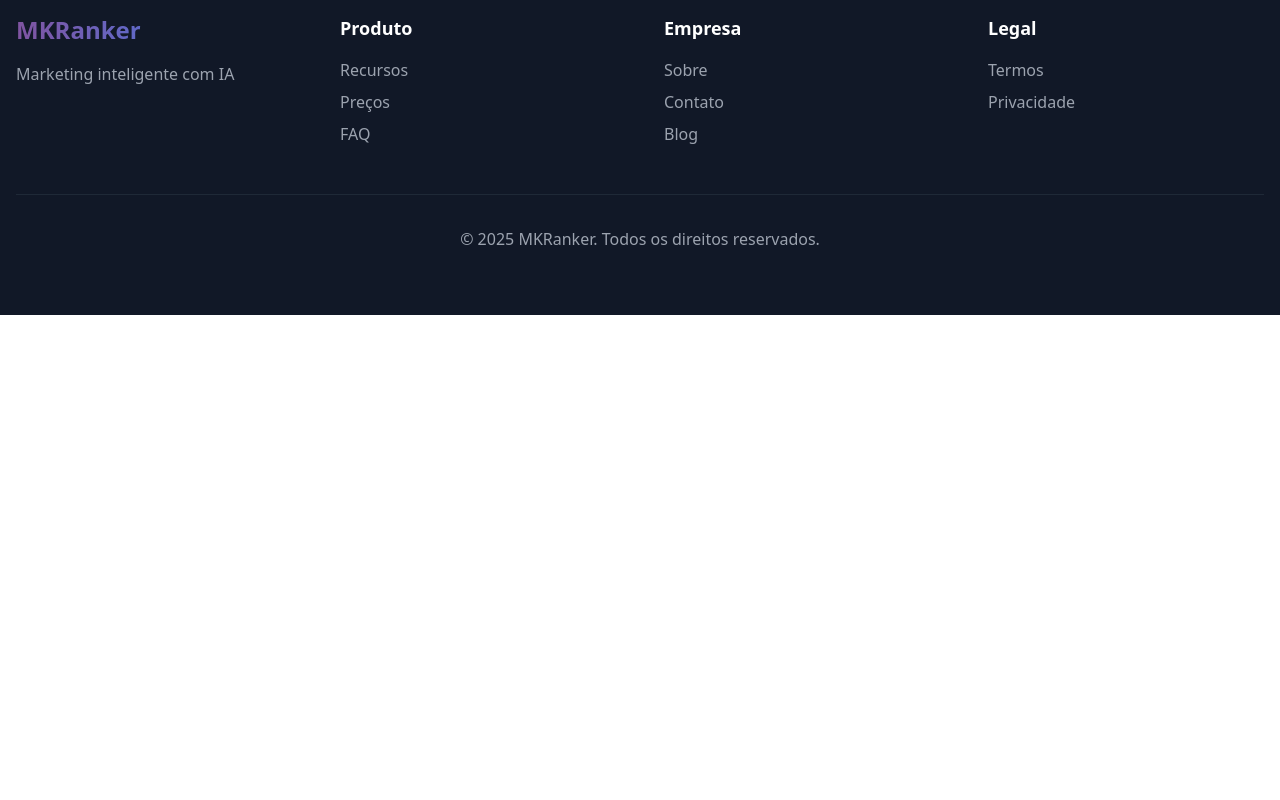
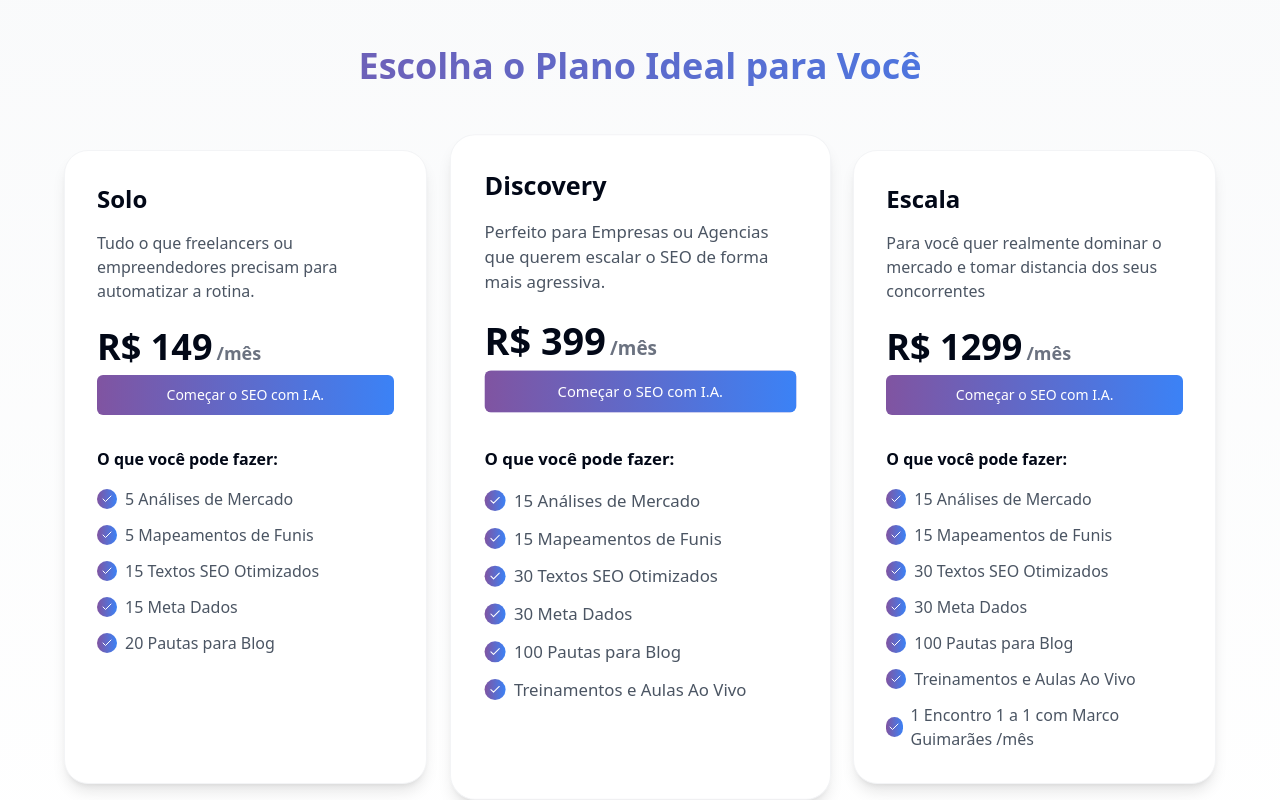
Before and after one commit to marconez777/mkranker-ai-nexus, a React (Vite) app: page / in a window 1280 px wide. Shown: the part 2620-3420 px from the top of the page. Before the commit the page ends 2935 px from the top, so only its background shows below. Built offline with nearby package versions, Linux system fonts and the light colour scheme.

Commit message:
feat: Add plans section to home page
Implement the plans section on the home page, based on the provided image and information.

```diff
--- a/src/pages/HomePage.tsx
+++ b/src/pages/HomePage.tsx
@@ -1,10 +1,10 @@
 import { Button } from "@/components/ui/button";
 import { useNavigate } from "react-router-dom";
-import { Search, FileText, Target, KeySquare, FileCheck, ShoppingBag, BookOpen, Tags } from "lucide-react";
+import { Search, FileText, Target, KeySquare, FileCheck, ShoppingBag, BookOpen, Tags, Check } from "lucide-react";
+
 const HomePage = () => {
   const navigate = useNavigate();
   return <div className="min-h-screen bg-gradient-to-b from-white to-gray-50">
-      {/* Hero Section with improved gradient and spacing */}
     <header className="container mx-auto px-4 py-6">
       <nav className="flex items-center justify-between">
         <div className="text-2xl font-bold bg-gradient-to-r from-mkranker-purple to-mkranker-blue bg-clip-text text-transparent">
@@ -34,7 +34,6 @@ const HomePage = () => {
       </div>
     </section>
 
-      {/* Features Section with improved cards */}
     <section className="py-24 bg-gradient-to-b from-gray-50 to-white">
       <div className="container mx-auto px-4">
         <h2 className="text-4xl font-bold text-center mb-16 bg-gradient-to-r from-mkranker-purple to-mkranker-blue bg-clip-text text-transparent">
@@ -42,7 +41,6 @@ const HomePage = () => {
         </h2>
 
         <div className="grid md:grid-cols-4 gap-8">
-            {/* Feature cards with hover effects */}
           <div className="bg-white p-8 rounded-2xl shadow-lg hover:shadow-xl transition-all duration-300 transform hover:-translate-y-1">
             <div className="w-14 h-14 bg-gradient-to-br from-mkranker-purple to-mkranker-blue rounded-xl flex items-center justify-center mb-6">
               <Target className="h-7 w-7 text-white" />
@@ -110,7 +108,6 @@ const HomePage = () => {
       </div>
     </section>
 
-      {/* Integration Section with glass-effect cards */}
     <section className="py-24 bg-gradient-to-b from-white to-gray-50">
       <div className="container mx-auto px-4 text-center">
         <h2 className="text-4xl font-bold mb-6 bg-gradient-to-r from-mkranker-purple to-mkranker-blue bg-clip-text text-transparent">
@@ -140,7 +137,6 @@ const HomePage = () => {
       </div>
     </section>
 
-      {/* CTA Section with improved gradient */}
     <section className="py-24 bg-gradient-to-r from-mkranker-purple to-mkranker-blue text-white">
       <div className="container mx-auto px-4 text-center">
         <h2 className="text-4xl font-bold mb-6">Pronto para transformar seu marketing?</h2>
@@ -153,7 +149,175 @@ const HomePage = () => {
       </div>
     </section>
 
-      {/* Footer with improved layout */}
+    <section className="py-24 bg-gradient-to-b from-gray-50 to-white">
+      <div className="container mx-auto px-4">
+        <h2 className="text-4xl font-bold text-center mb-16 bg-gradient-to-r from-mkranker-purple to-mkranker-blue bg-clip-text text-transparent">
+          Escolha o Plano Ideal para Você
+        </h2>
+
+        <div className="grid md:grid-cols-3 gap-8 max-w-6xl mx-auto">
+          <div className="bg-white p-8 rounded-3xl shadow-lg hover:shadow-xl transition-all duration-300 border border-gray-100 flex flex-col">
+            <h3 className="text-2xl font-bold mb-4">Solo</h3>
+            <p className="text-gray-600 mb-6">Tudo o que freelancers ou empreendedores precisam para automatizar a rotina.</p>
+            <div className="text-4xl font-bold mb-2 flex items-end">
+              R$ 149<span className="text-lg text-gray-500 ml-1">/mês</span>
+            </div>
+            <Button
+              className="bg-gradient-to-r from-mkranker-purple to-mkranker-blue hover:opacity-90 text-white w-full mb-8"
+              onClick={() => navigate("/register")}
+            >
+              Começar o SEO com I.A.
+            </Button>
+            <h4 className="font-semibold mb-4">O que você pode fazer:</h4>
+            <ul className="space-y-3 flex-grow">
+              <li className="flex items-center gap-2 text-gray-600">
+                <div className="w-5 h-5 rounded-full bg-gradient-to-r from-mkranker-purple to-mkranker-blue flex items-center justify-center">
+                  <Check className="h-3 w-3 text-white" />
+                </div>
+                5 Análises de Mercado
+              </li>
+              <li className="flex items-center gap-2 text-gray-600">
+                <div className="w-5 h-5 rounded-full bg-gradient-to-r from-mkranker-purple to-mkranker-blue flex items-center justify-center">
+                  <Check className="h-3 w-3 text-white" />
+                </div>
+                5 Mapeamentos de Funis
+              </li>
+              <li className="flex items-center gap-2 text-gray-600">
+                <div className="w-5 h-5 rounded-full bg-gradient-to-r from-mkranker-purple to-mkranker-blue flex items-center justify-center">
+                  <Check className="h-3 w-3 text-white" />
+                </div>
+                15 Textos SEO Otimizados
+              </li>
+              <li className="flex items-center gap-2 text-gray-600">
+                <div className="w-5 h-5 rounded-full bg-gradient-to-r from-mkranker-purple to-mkranker-blue flex items-center justify-center">
+                  <Check className="h-3 w-3 text-white" />
+                </div>
+                15 Meta Dados
+              </li>
+              <li className="flex items-center gap-2 text-gray-600">
+                <div className="w-5 h-5 rounded-full bg-gradient-to-r from-mkranker-purple to-mkranker-blue flex items-center justify-center">
+                  <Check className="h-3 w-3 text-white" />
+                </div>
+                20 Pautas para Blog
+              </li>
+            </ul>
+          </div>
+
+          <div className="bg-white p-8 rounded-3xl shadow-lg hover:shadow-xl transition-all duration-300 border border-gray-100 flex flex-col transform scale-105">
+            <h3 className="text-2xl font-bold mb-4">Discovery</h3>
+            <p className="text-gray-600 mb-6">Perfeito para Empresas ou Agencias que querem escalar o SEO de forma mais agressiva.</p>
+            <div className="text-4xl font-bold mb-2 flex items-end">
+              R$ 399<span className="text-lg text-gray-500 ml-1">/mês</span>
+            </div>
+            <Button
+              className="bg-gradient-to-r from-mkranker-purple to-mkranker-blue hover:opacity-90 text-white w-full mb-8"
+              onClick={() => navigate("/register")}
+            >
+              Começar o SEO com I.A.
+            </Button>
+            <h4 className="font-semibold mb-4">O que você pode fazer:</h4>
+            <ul className="space-y-3 flex-grow">
+              <li className="flex items-center gap-2 text-gray-600">
+                <div className="w-5 h-5 rounded-full bg-gradient-to-r from-mkranker-purple to-mkranker-blue flex items-center justify-center">
+                  <Check className="h-3 w-3 text-white" />
+                </div>
+                15 Análises de Mercado
+              </li>
+              <li className="flex items-center gap-2 text-gray-600">
+                <div className="w-5 h-5 rounded-full bg-gradient-to-r from-mkranker-purple to-mkranker-blue flex items-center justify-center">
+                  <Check className="h-3 w-3 text-white" />
+                </div>
+                15 Mapeamentos de Funis
+              </li>
+              <li className="flex items-center gap-2 text-gray-600">
+                <div className="w-5 h-5 rounded-full bg-gradient-to-r from-mkranker-purple to-mkranker-blue flex items-center justify-center">
+                  <Check className="h-3 w-3 text-white" />
+                </div>
+                30 Textos SEO Otimizados
+              </li>
+              <li className="flex items-center gap-2 text-gray-600">
+                <div className="w-5 h-5 rounded-full bg-gradient-to-r from-mkranker-purple to-mkranker-blue flex items-center justify-center">
+                  <Check className="h-3 w-3 text-white" />
+                </div>
+                30 Meta Dados
+              </li>
+              <li className="flex items-center gap-2 text-gray-600">
+                <div className="w-5 h-5 rounded-full bg-gradient-to-r from-mkranker-purple to-mkranker-blue flex items-center justify-center">
+                  <Check className="h-3 w-3 text-white" />
+                </div>
+                100 Pautas para Blog
+              </li>
+              <li className="flex items-center gap-2 text-gray-600">
+                <div className="w-5 h-5 rounded-full bg-gradient-to-r from-mkranker-purple to-mkranker-blue flex items-center justify-center">
+                  <Check className="h-3 w-3 text-white" />
+                </div>
+                Treinamentos e Aulas Ao Vivo
+              </li>
+            </ul>
+          </div>
+
+          <div className="bg-white p-8 rounded-3xl shadow-lg hover:shadow-xl transition-all duration-300 border border-gray-100 flex flex-col">
+            <h3 className="text-2xl font-bold mb-4">Escala</h3>
+            <p className="text-gray-600 mb-6">Para você quer realmente dominar o mercado e tomar distancia dos seus concorrentes</p>
+            <div className="text-4xl font-bold mb-2 flex items-end">
+              R$ 1299<span className="text-lg text-gray-500 ml-1">/mês</span>
+            </div>
+            <Button
+              className="bg-gradient-to-r from-mkranker-purple to-mkranker-blue hover:opacity-90 text-white w-full mb-8"
+              onClick={() => navigate("/register")}
+            >
+              Começar o SEO com I.A.
+            </Button>
+            <h4 className="font-semibold mb-4">O que você pode fazer:</h4>
+            <ul className="space-y-3 flex-grow">
+              <li className="flex items-center gap-2 text-gray-600">
+                <div className="w-5 h-5 rounded-full bg-gradient-to-r from-mkranker-purple to-mkranker-blue flex items-center justify-center">
+                  <Check className="h-3 w-3 text-white" />
+                </div>
+                15 Análises de Mercado
+              </li>
+              <li className="flex items-center gap-2 text-gray-600">
+                <div className="w-5 h-5 rounded-full bg-gradient-to-r from-mkranker-purple to-mkranker-blue flex items-center justify-center">
+                  <Check className="h-3 w-3 text-white" />
+                </div>
+                15 Mapeamentos de Funis
+              </li>
+              <li className="flex items-center gap-2 text-gray-600">
+                <div className="w-5 h-5 rounded-full bg-gradient-to-r from-mkranker-purple to-mkranker-blue flex items-center justify-center">
+                  <Check className="h-3 w-3 text-white" />
+                </div>
+                30 Textos SEO Otimizados
+              </li>
+              <li className="flex items-center gap-2 text-gray-600">
+                <div className="w-5 h-5 rounded-full bg-gradient-to-r from-mkranker-purple to-mkranker-blue flex items-center justify-center">
+                  <Check className="h-3 w-3 text-white" />
+                </div>
+                30 Meta Dados
+              </li>
+              <li className="flex items-center gap-2 text-gray-600">
+                <div className="w-5 h-5 rounded-full bg-gradient-to-r from-mkranker-purple to-mkranker-blue flex items-center justify-center">
+                  <Check className="h-3 w-3 text-white" />
+                </div>
+                100 Pautas para Blog
+              </li>
+              <li className="flex items-center gap-2 text-gray-600">
+                <div className="w-5 h-5 rounded-full bg-gradient-to-r from-mkranker-purple to-mkranker-blue flex items-center justify-center">
+                  <Check className="h-3 w-3 text-white" />
+                </div>
+                Treinamentos e Aulas Ao Vivo
+              </li>
+              <li className="flex items-center gap-2 text-gray-600">
+                <div className="w-5 h-5 rounded-full bg-gradient-to-r from-mkranker-purple to-mkranker-blue flex items-center justify-center">
+                  <Check className="h-3 w-3 text-white" />
+                </div>
+                1 Encontro 1 a 1 com Marco Guimarães /mês
+              </li>
+            </ul>
+          </div>
+        </div>
+      </div>
+    </section>
+
     <footer className="bg-gray-900 text-white py-16">
       <div className="container mx-auto px-4">
         <div className="grid md:grid-cols-4 gap-12">
@@ -194,4 +358,5 @@ const HomePage = () => {
     </footer>
   </div>;
 };
+
 export default HomePage;
```
Lines whose indentation alone changed are shown as unchanged.
